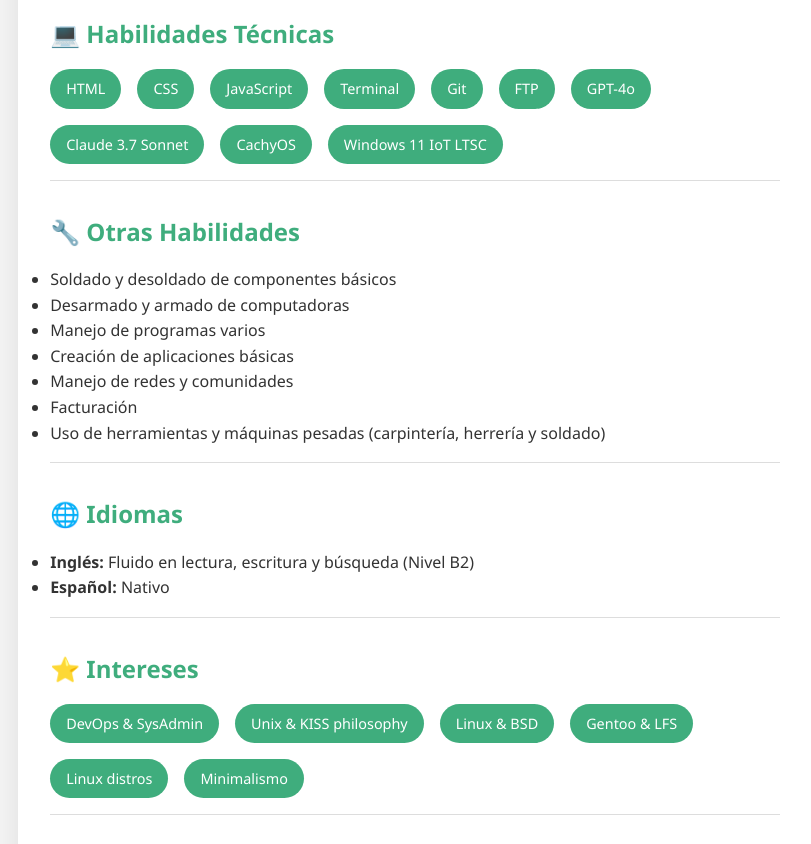
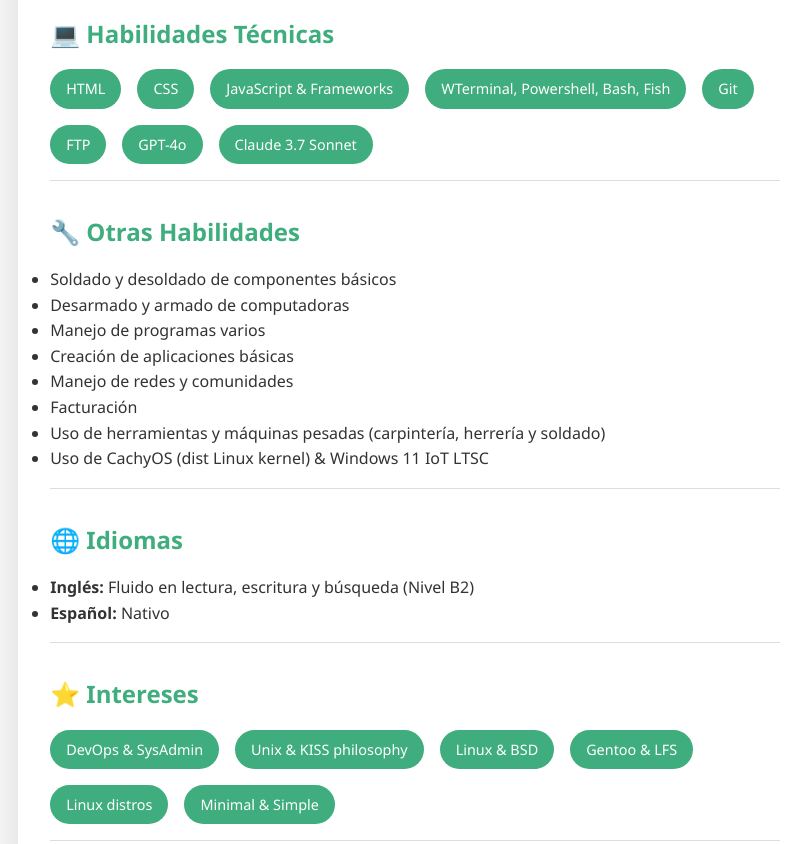
Before and after one commit to SpaceBountyHunter/portfolio, a plain HTML site: page index.html in a window 1280 px wide. Shown: the part 720-1564 px from the top of the page, without its empty margins (225-1036 px from the left). Drawn offline with Linux system fonts and the light colour scheme.

Commit message:
Add files via upload

```diff
--- a/index.html
+++ b/index.html
@@ -275,14 +275,12 @@
             <div class="skills-container">
                 <span class="skill-tag">HTML</span>
                 <span class="skill-tag">CSS</span>
-                <span class="skill-tag">JavaScript</span>
-                <span class="skill-tag">Terminal</span>
+                <span class="skill-tag">JavaScript & Frameworks</span>
+                <span class="skill-tag">WTerminal, Powershell, Bash, Fish</span>
                 <span class="skill-tag">Git</span>
                 <span class="skill-tag">FTP</span>
                 <span class="skill-tag">GPT-4o</span>
                 <span class="skill-tag">Claude 3.7 Sonnet</span>
-                <span class="skill-tag">CachyOS</span>
-                <span class="skill-tag">Windows 11 IoT LTSC</span>
             </div>
         </section>
 
@@ -296,6 +294,7 @@
                 <li>Manejo de redes y comunidades</li>
                 <li>Facturación</li>
                 <li>Uso de herramientas y máquinas pesadas (carpintería, herrería y soldado)</li>
+                <li>Uso de CachyOS (dist Linux kernel) & Windows 11 IoT LTSC</li>
             </ul>
         </section>
 
@@ -315,7 +314,7 @@
                 <span class="skill-tag">Linux & BSD</span>
                 <span class="skill-tag">Gentoo & LFS</span>
                 <span class="skill-tag">Linux distros</span>
-                <span class="skill-tag">Minimalismo</span>
+                <span class="skill-tag">Minimal & Simple</span>
             </div>
         </section>
 
```
